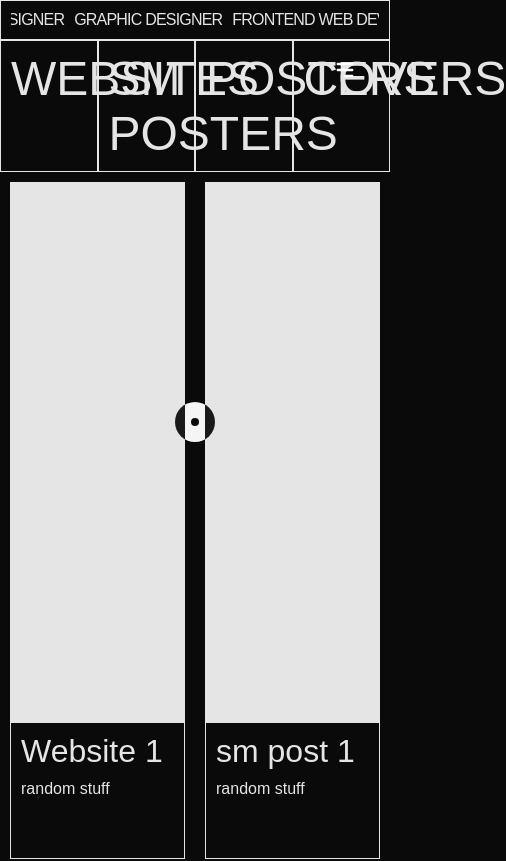
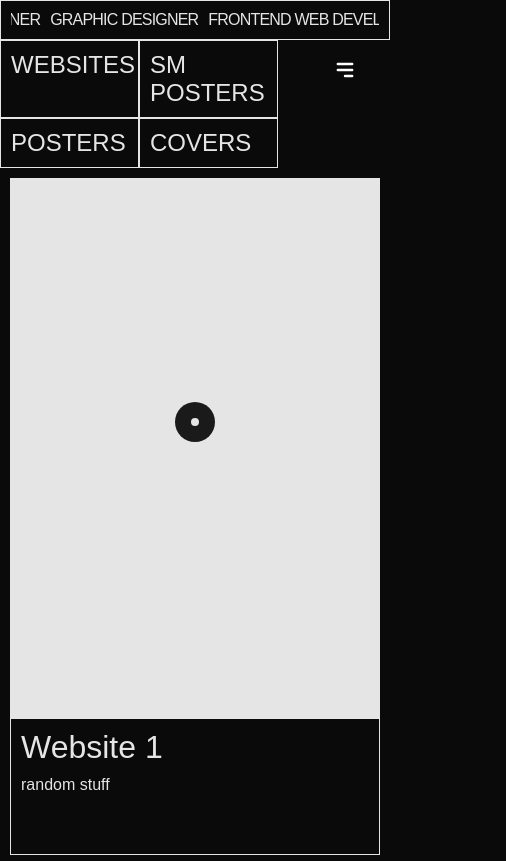
Before and after one commit to DarkVoid01/portfolio-project, a React (Create React App) app: page /projects in a window 390 px wide. Shown: the top 861 px of the page, 506 px wide, since content can reach past the window. Built offline with nearby package versions, Linux system fonts and the light colour scheme.

Commit message:
project page responsiveness

```diff
--- a/src/pages/Projects/Projects.scss
+++ b/src/pages/Projects/Projects.scss
@@ -15,6 +15,11 @@
             color: #0a0a0a;
             background-color: #e5e5e5;
             transition: all 500ms ease-in-out;
+
+            .type-container{
+                color: #0a0a0a;
+                background: transparent;
+            }
         }
     }
 
@@ -43,5 +48,48 @@
 }
 
 @media (min-width: 300px){
+    .projects{
+        color: #e5e5e5;
 
+        .project-types{
+            width: 100vw;
+            display: flex;
+            flex-wrap: wrap;
+
+            .type{
+                border: 1px solid #e5e5e5;
+                padding: 10px;
+                font-size: 1.5rem;
+                width: 30%;
+            }
+            .type:hover{
+                color: #0a0a0a;
+                background-color: #e5e5e5;
+                transition: all 500ms ease-in-out;
+            }
+        }
+
+        .portfolio__container{
+            display: flex;
+            flex-direction: column;
+
+            .container{
+                margin: 10px;
+                border: 1px solid #e5e5e5;
+                height: 80vh;
+
+                .image{
+                    height: 80%;
+                    background-color: #e5e5e5;
+                }
+                .name{
+                    margin: 10px;
+                    font-size: 2rem;
+                }
+                .info{
+                    margin: 10px;
+                }
+            }
+        }
+    }
 }
```
